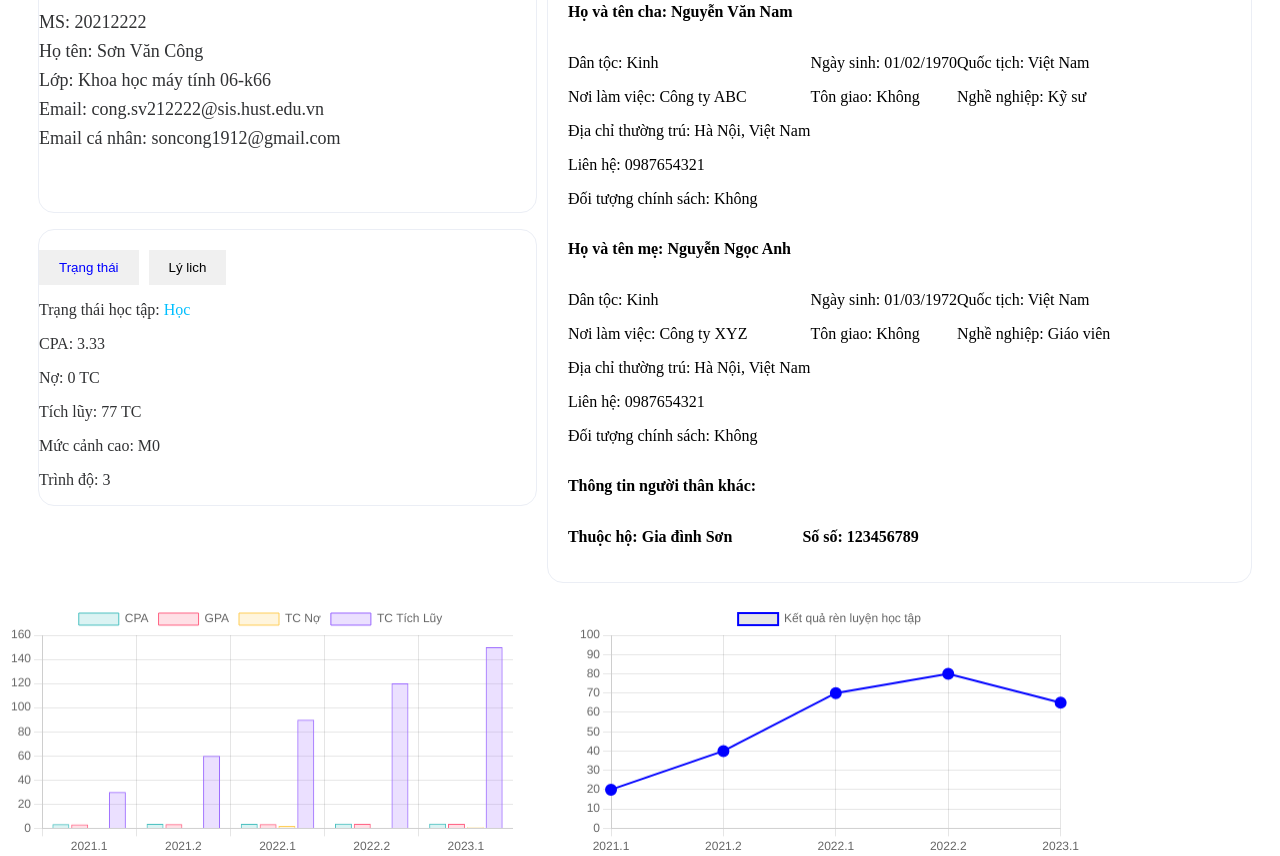
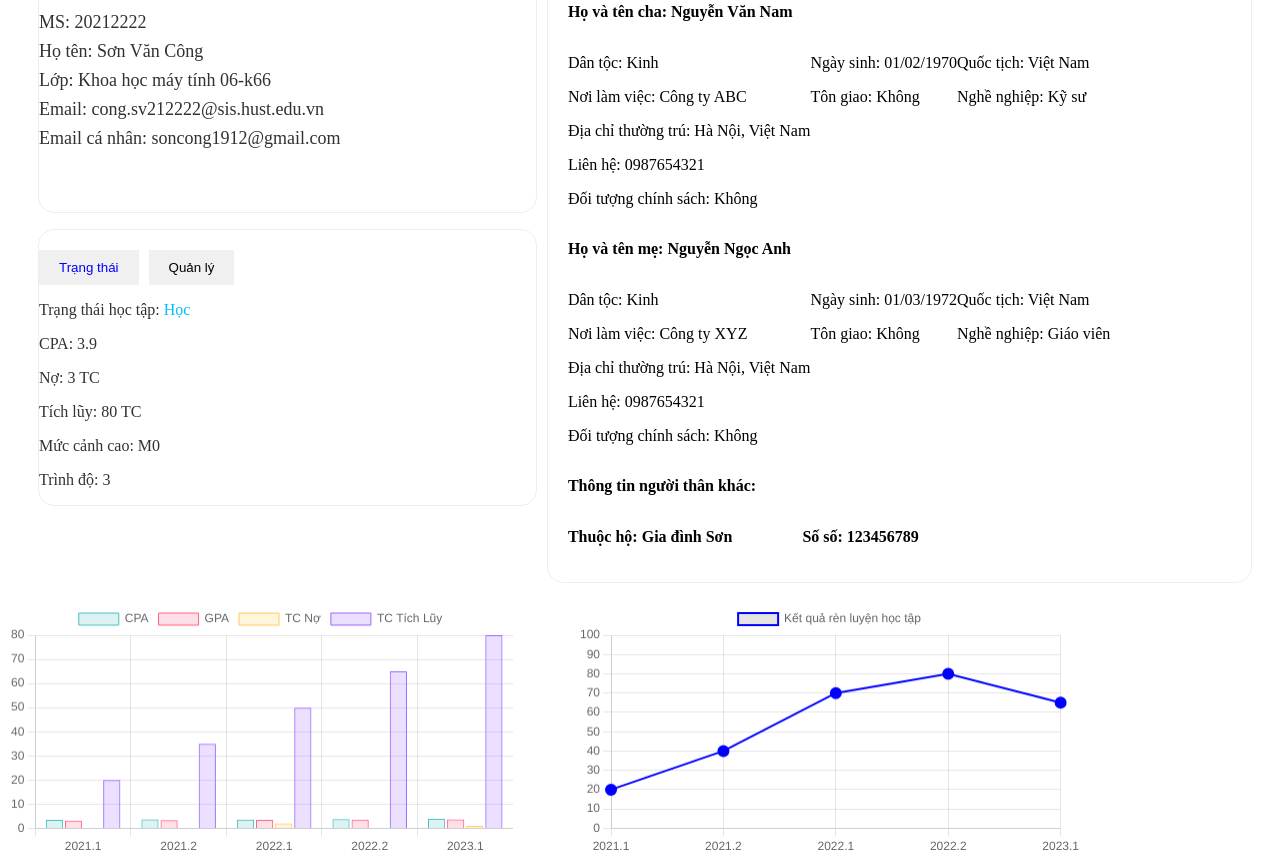
Before and after one commit to Jeff-kxng/Trang_CTSV, a plain HTML site: page CTSV/Trang CSTV.html in a window 1280 px wide. Shown: the part 517-1373 px from the top of the page. Drawn offline with nearby package versions, Linux system fonts and the light colour scheme.

Commit message:
Merge remote-tracking branch 'origin/master'

```diff
--- a/CTSV/Trang CSTV.html
+++ b/CTSV/Trang CSTV.html
@@ -28,14 +28,14 @@
     <div class="left-second">
       <div class="tab">
         <button class="tab-button" onclick="showTab('trangthai')" style="color: blue;">Trạng thái</button>
-        <button class="tab-button" onclick="showTab('lylich')">Lý lich</button>
+        <button class="tab-button" onclick="showTab('quanly')">Quản lý</button>
       </div>
       <div class="table" id="trangthai">
         <div>
           <p>Trạng thái học tập: <span style="color: deepskyblue;">Học</span></p>
-          <p>CPA: 3.33</p>
-          <p>Nợ: 0 TC</p>
-          <p>Tích lũy: 77 TC</p>
+          <p>CPA: 3.9</p>
+          <p>Nợ: 3 TC</p>
+          <p>Tích lũy: 80 TC</p>
           <p>Mức cảnh cao: M0</p>
           <p>Trình độ: 3</p>
         </div>
--- a/CTSV/script.js
+++ b/CTSV/script.js
@@ -15,7 +15,7 @@ var ki_hoc = ["2021.1", "2021.2", "2022.1", "2022.2", "2023.1"];
 var cpaData = [3.5, 3.7, 3.6, 3.8, 3.9];
 var gpaData = [3.2, 3.4, 3.5, 3.6, 3.7];
 var tcNoData = [0, 0, 2, 0, 1];
-var tcTichLuyData = [30, 60, 90, 120, 150];
+var tcTichLuyData = [20, 35, 50, 65, 80];
 
 var ctx = document.getElementById('myChart').getContext('2d');
 
```
